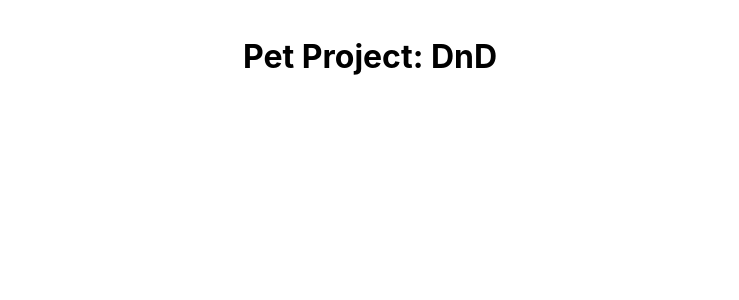
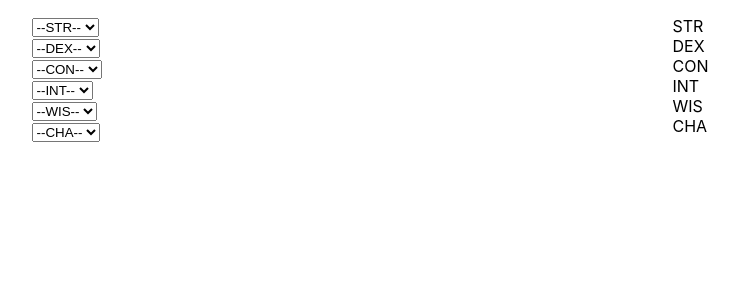
Before and after one commit to Kita004/petproject-react-dnd, a React (Create React App) app: page / in a window 1280 px wide. Shown: the top 300 px of the page, without its empty margins (270-1009 px from the left). Built offline with nearby package versions, Linux system fonts and the light colour scheme; the HTML template or start-up script is replaced by a standard one.

Commit message:
add feature for removing/repairing option from specific select

```diff
--- a/src/App.js
+++ b/src/App.js
@@ -1,8 +1,115 @@
+import {useState} from "react";
+
 function App() {
+    const stats = ["STR", "DEX", "CON", "INT", "WIS", "CHA"]
+    const nums = [1,2,3,4,5,6]
+
+    const [STR, setSTR] = useState('STR')
+    const [DEX, setDEX] = useState('DEX')
+    const [CON, setCON] = useState('CON')
+    const [INT, setINT] = useState('INT')
+    const [WIS, setWIS] = useState('WIS')
+    const [CHA, setCHA] = useState('CHA')
+
+    const statStates = [STR, DEX, CON, INT, WIS, CHA]
+
+    const selects = document.getElementsByClassName('statSelect');
+
+    // const selectsRef = useRef(null);
+    // const selects2 = selectsRef.current;
+
+    // useEffect(() => {
+    //     selectsRef.current = document.querySelectorAll('.statSelect');
+    //     console.log(selects2);
+    // }, [selects2]);
+
+    // const removeOptionWithRef = (e) => {
+    //     if (e.target.value !== "-") {
+    //         selects2.forEach(select => {
+    //             if (select.id !== e.target.id) {
+    //                 console.log(select);
+    //             }})}
+    // }
+
+    const handleStatChange = (e) => {
+        const statId = e.target.id;
+        const statName = e.target.name;
+        const statValue = e.target.value;
+        const valueToRepair = document.getElementById(statName).textContent;
+
+        removeOption(statId, statValue);
+        repairOption(valueToRepair);
+        changeStat(statName, statValue);
+    }
+
+    const removeOption = (statId, statValue) => {
+        // if statement so that default value does not remove default option
+        if (statValue !== "-") {
+            for (let i = 0; i < selects.length; i++) {
+                if (selects[i].id !== statId) {
+                    for (let j = 0; j < selects[i].length; j++) {
+                        if (selects[i][j].value === statValue) {
+                            selects[i][j].style.display = "none";
+                        }}}}}
+    }
+
+    const repairOption = (statToRepair) => {
+        for (let i = 0; i < selects.length; i++) {
+            for (let j = 0; j < selects[i].length; j++) {
+                if (selects[i][j].value === statToRepair) {
+                    selects[i][j].style.display = "block";
+                }}}
+    }
+
+
+    const changeStat = (statName, statValue) => {
+        switch (statName) {
+            case "STR":
+                setSTR(statValue)
+                break
+            case "DEX":
+                setDEX(statValue)
+                break
+            case "CON":
+                setCON(statValue)
+                break
+            case "INT":
+                setINT(statValue)
+                break
+            case "WIS":
+                setWIS(statValue)
+                break
+            case "CHA":
+                setCHA(statValue)
+                break
+            default:
+                throw new Error("Error with switch case, ran into default")
+        }
+    }
+
     // render
     return (
         <div className="App">
-            <h1>Pet Project: DnD</h1>
+            <div id="selectContainer" className="container">
+                {stats.map(stat => {
+                    return <div className={stat + "container"}>
+                        <select id={stat + "select"} name={stat} className="statSelect" onChange={handleStatChange}>
+                            <option value="-">--{stat}--</option>
+                            {nums.map(num => {
+                                return <option value={num}>{num}</option>
+                            })}
+                        </select>
+                    </div>
+                })}
+            </div>
+
+            <div id="statContainer" className="container">
+                {statStates.map(state => {
+                    return <div id={stats[statStates.indexOf(state)]}>
+                        {state}
+                    </div>
+                })}
+            </div>
         </div>
     );
 }
```
